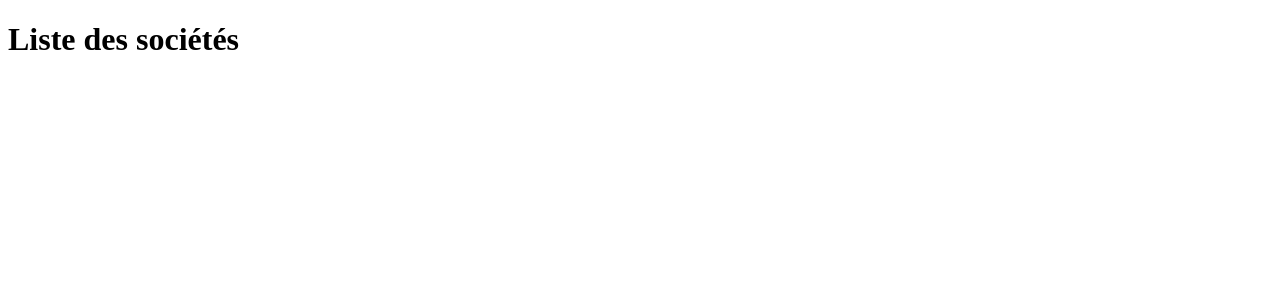
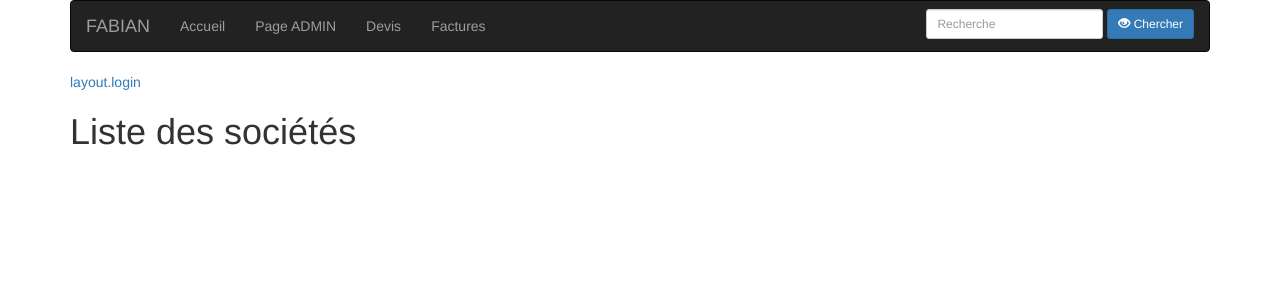
Before and after one commit to SylvainCallewaert/StageSymfony4, a Symfony app: template templates/accueil.html.twig in a window 1280 px wide. Shown: the top 300 px of the page. Run offline with Twig, Linux system fonts and the light colour scheme; the template is opened without the code that fills it, so the values that code supplies are empty; some libraries are stand-ins or nearby versions.

Commit message:
Mise en place de la navbar

```diff
--- a/config/routes.yaml
+++ b/config/routes.yaml
@@ -3,5 +3,6 @@ index:
     path: /
     defaults: {_controller: 'App\Controller\AppController::accueil'}
 
+
 fos_user:
     resource: "@FOSUserBundle/Resources/config/routing/all.xml"
--- a/src/Controller/AppController.php
+++ b/src/Controller/AppController.php
@@ -51,7 +51,7 @@ class AppController extends Controller
         $contacts = $em->getRepository('App:Contact')->findBy(['societe' => $societes]); //selection de tous les clients
 //        $villes = $em->getRepository('App:Ville')->findBy(['contacts' => $contacts]); //selection de toutes les villes
 
-        return $this->render('/essai.html.twig',[
+        return $this->render('/afficherContact.html.twig',[
             'societe'=>$societes,
             'contacts'=>$contacts,
 //            'villes'=>$villes
--- a/templates/accueil.html.twig
+++ b/templates/accueil.html.twig
@@ -1,10 +1,13 @@
 {% extends 'base.html.twig' %}
 
-
-{% block title %}Accueil{% endblock %}
+{% block head %}
+    {{ parent() }}
+    {% block title %}Accueil{% endblock %}
+{% endblock %}
 
 
 {% block body %}
+    {{ parent() }}
 <h1>Liste des sociétés</h1>
 
 {% for societe in societes %}
--- a/templates/base.html.twig
+++ b/templates/base.html.twig
@@ -4,9 +4,75 @@
         <meta charset="UTF-8">
         <title>{% block title %}Welcome!{% endblock %}</title>
         {% block stylesheets %}{% endblock %}
+        <link rel="stylesheet" href="{{ asset('bundles/easyadmin/stylesheet/bootstrap.min.css') }}" />
+        {#<link rel="stylesheet" href="{{ asset('bundles/easyadmin/stylesheet/style.min.css') }}" />#}
+        {#<link rel="stylesheet" href="{{ asset('bundles/easyadmin/stylesheet/adminlte-rtl.min.css') }}" />#}
+        {#<link rel="stylesheet" href="{{ asset('bundles/easyadmin/stylesheet/adminlte.min.css') }}" />#}
+        {#<link rel="stylesheet" href="{{ asset('bundles/easyadmin/stylesheet/bootstrap-rtl.min.css') }}" />#}
+        {#<link rel="stylesheet" href="{{ asset('bundles/easyadmin/stylesheet/bootstrap-toggle.min.css') }}" />#}
+        {#<link rel="stylesheet" href="{{ asset('bundles/easyadmin/stylesheet/easyadmin-all.min.css') }}" />#}
+        {#<link rel="stylesheet" href="{{ asset('bundles/easyadmin/stylesheet/featherlight.min.css') }}" />#}
+        {#<link rel="stylesheet" href="{{ asset('bundles/easyadmin/stylesheet/font-awesome.min.css') }}" />#}
+        {#<link rel="stylesheet" href="{{ asset('bundles/easyadmin/stylesheet/select2-bootstrap.min.css') }}" />#}
+        <style type="text/css">
+            .inline-form input {
+                display: inline-block;
+                width: 100px;
+            }
+        </style>
     </head>
     <body>
-        {% block body %}{% endblock %}
+    <div class="container">
+{#Mise en place de la nav barre#}
+        <nav class="navbar navbar-inverse">
+            <div class="navbar-header">
+                <a class="navbar-brand" href="#">FABIAN</a>
+            </div>
+            <div class="container-fluid">
+                <ul class="nav navbar-nav">
+                    <li><a href="{{ path('accueil') }}">Accueil</a></li>
+                    <li> <a href="/admin">Page ADMIN</a> </li>
+                    <li> <a href="#">Devis</a> </li>
+                    <li> <a href="#">Factures</a> </li>
+                    {#<li> <a href="#">Références</a> </li>#}
+                </ul>
+                <form class="navbar-form navbar-right inline-form">
+                    <div class="form-group">
+                        <input type="search" class="input-sm form-control" placeholder="Recherche">
+                        <button type="submit" class="btn btn-primary btn-sm"><span class="glyphicon glyphicon-eye-open"></span> Chercher</button>
+                    </div>
+                </form>
+            </div>
+        </nav>
+        {% block body %}
+
+            <div>
+                {% if is_granted("IS_AUTHENTICATED_REMEMBERED") %}
+                    {{ 'layout.logged_in_as'|trans({'%username%': app.user.username}, 'FOSUserBundle') }} |
+                    <a href="{{ path('fos_user_security_logout') }}">
+                        {{ 'layout.logout'|trans({}, 'FOSUserBundle') }}
+                    </a>
+                {% else %}
+                    <a href="{{ path('fos_user_security_login') }}">{{ 'layout.login'|trans({}, 'FOSUserBundle') }}</a>
+                {% endif %}
+            </div>
+
+            {% if app.request.hasPreviousSession %}
+                {% for type, messages in app.session.flashbag.all() %}
+                    {% for message in messages %}
+                        <div class="flash-{{ type }}">
+                            {{ message }}
+                        </div>
+                    {% endfor %}
+                {% endfor %}
+            {% endif %}
+
+            <div>
+            {% block fos_user_content %}
+            {% endblock fos_user_content %}
+            </div>{% endblock %}
         {% block javascripts %}{% endblock %}
+
+    </div>
     </body>
 </html>
```
Also changed, not shown: templates/afficherContact.html.twig (renamed from templates/essai.html.twig, +6 -1 lines), 1 other file.
